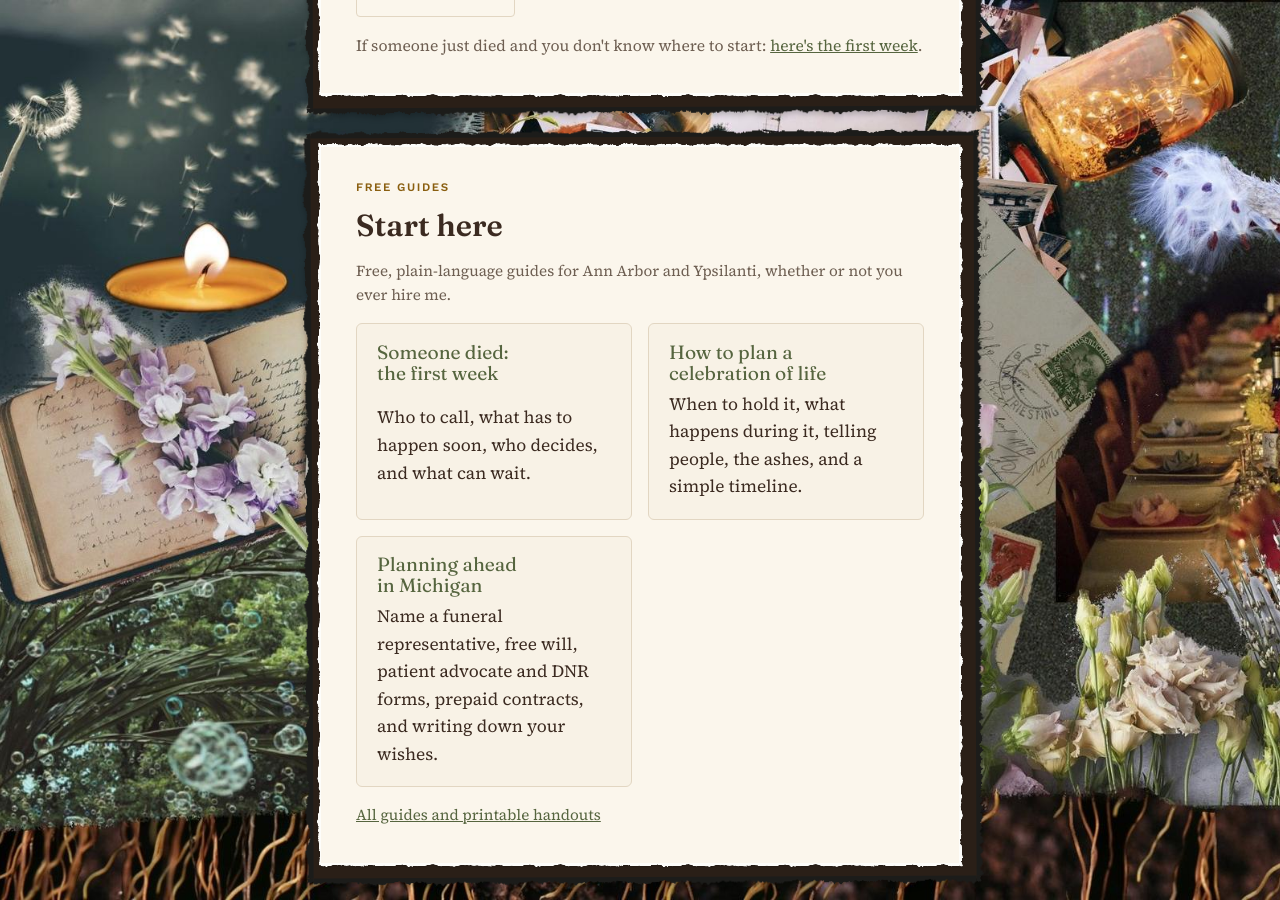
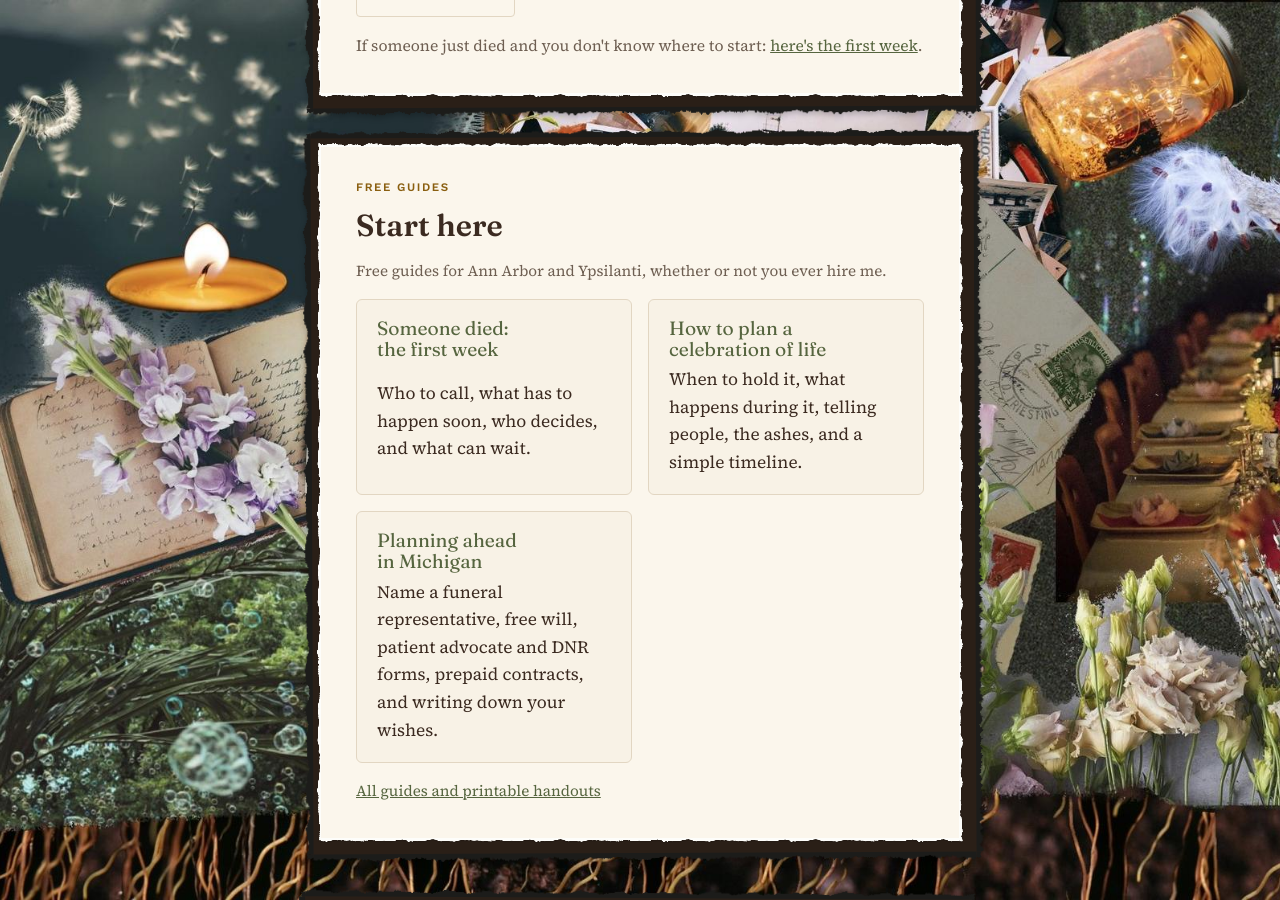
Before and after one commit to katekelley/graveandseed, a Jekyll site: the page built from index.html, in a window 1280 px wide and 900 px high, scrolled down 491 px. Built offline with Jekyll 4.4.1, drawn with Linux system fonts in a browser that asks for light colours.

Commit message:
Remove "plain language" wording from the site
Co-Authored-By: Claude Opus 5.5 <noreply@anthropic.com>
Claude-Session: https://claude.ai/code/session_011MgnuEEcouS2sLrLHokgvp

```diff
--- a/_data/content.yml
+++ b/_data/content.yml
@@ -7,7 +7,7 @@ crisis_note: "If someone just died and you don't know where to start:"
 crisis_link_text: "here's the first week"
 
 start_heading: "Start here"
-start_intro: "Free, plain-language guides for Ann Arbor and Ypsilanti, whether or not you ever hire me."
+start_intro: "Free guides for Ann Arbor and Ypsilanti, whether or not you ever hire me."
 start_here:
   - "/resources/first-week/"
   - "/resources/plan-a-celebration-of-life/"
--- a/handouts/funeral-representative.html
+++ b/handouts/funeral-representative.html
@@ -9,7 +9,7 @@ permalink: /handouts/funeral-representative/
 <meta charset="utf-8">
 <meta name="viewport" content="width=device-width, initial-scale=1">
 <title>Funeral representative designation form for Michigan | Grave and Seed</title>
-<meta name="description" content="A free fill-in form for naming your funeral representative in Michigan under MCL 700.3206, with witness and notary sections and plain instructions. Free to print and share.">
+<meta name="description" content="A free fill-in form for naming your funeral representative in Michigan under MCL 700.3206, with witness and notary sections and instructions. Free to print and share.">
 <link rel="canonical" href="https://graveandseed.com/handouts/funeral-representative/">
 <link rel="icon" href="/assets/icon.svg" type="image/svg+xml">
 <script data-goatcounter="https://graveandseed.goatcounter.com/count" async src="//gc.zgo.at/count.js"></script>
```
